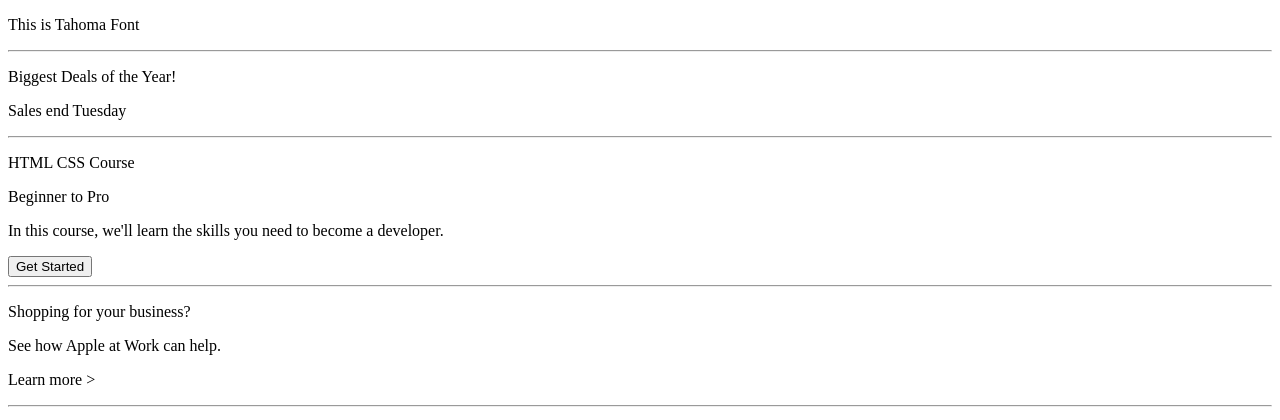
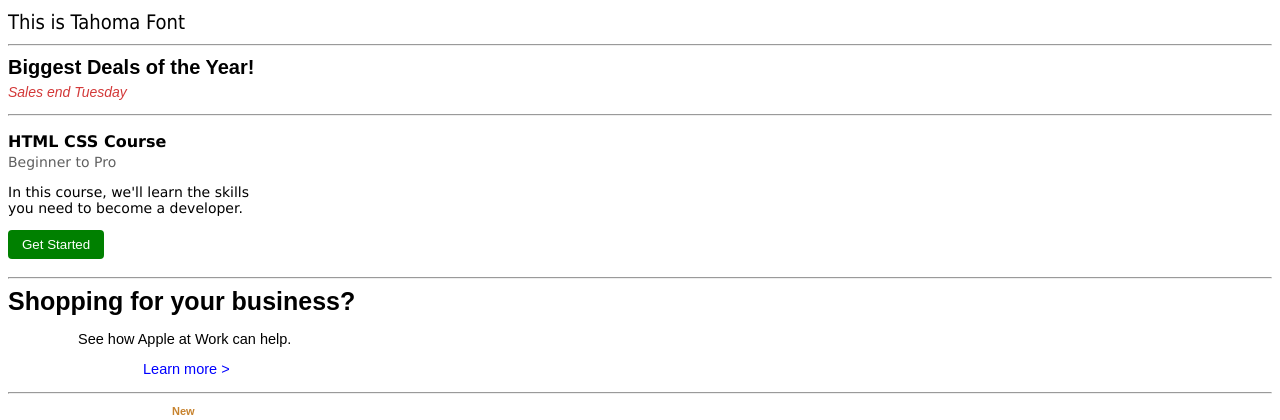
Before and after one commit to Nishant891/TYPOGRAPHY-and-CALL-TO-ACTION, a plain HTML site: page index.html in a window 1280 px wide. Shown: the top 420 px of the page. Drawn offline with Linux system fonts and the light colour scheme; files that its build step writes are made by us from their sources; the site is published under a folder, as on GitHub Pages, so addresses that start at the root find nothing.

Commit message:
Update index.html

```diff
--- a/index.html
+++ b/index.html
@@ -1,8 +1,13 @@
 <!DOCTYPE html>
 <html lang="en">
     <head>
+        <meta charset="UTF-8">
+        <meta name="description" content="Screen size adaptive QR-Code">
+        <meta name="keywords" content="HTML, CSS, JavaScript">
+        <meta name="author" content="Nishant Sharma">
+        <meta name="viewport" content="width=device-width, initial-scale=1.0">
+        <link rel="stylesheet" href="style.css">
         <title>TYPOGRAPHY and SIGN UP</title>
-        <link rel="stylesheet" href="/styles/style.css">
     </head>
     <body>
         <div>
```
